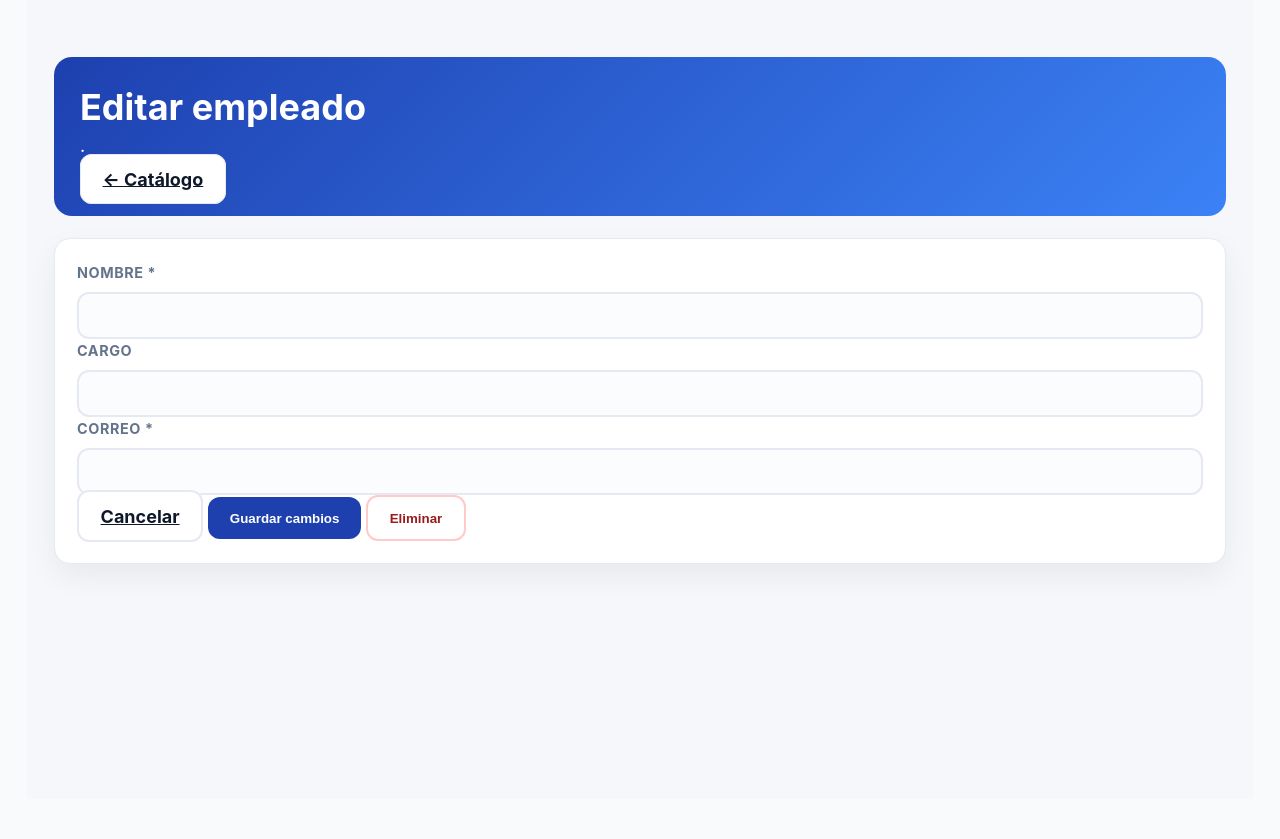
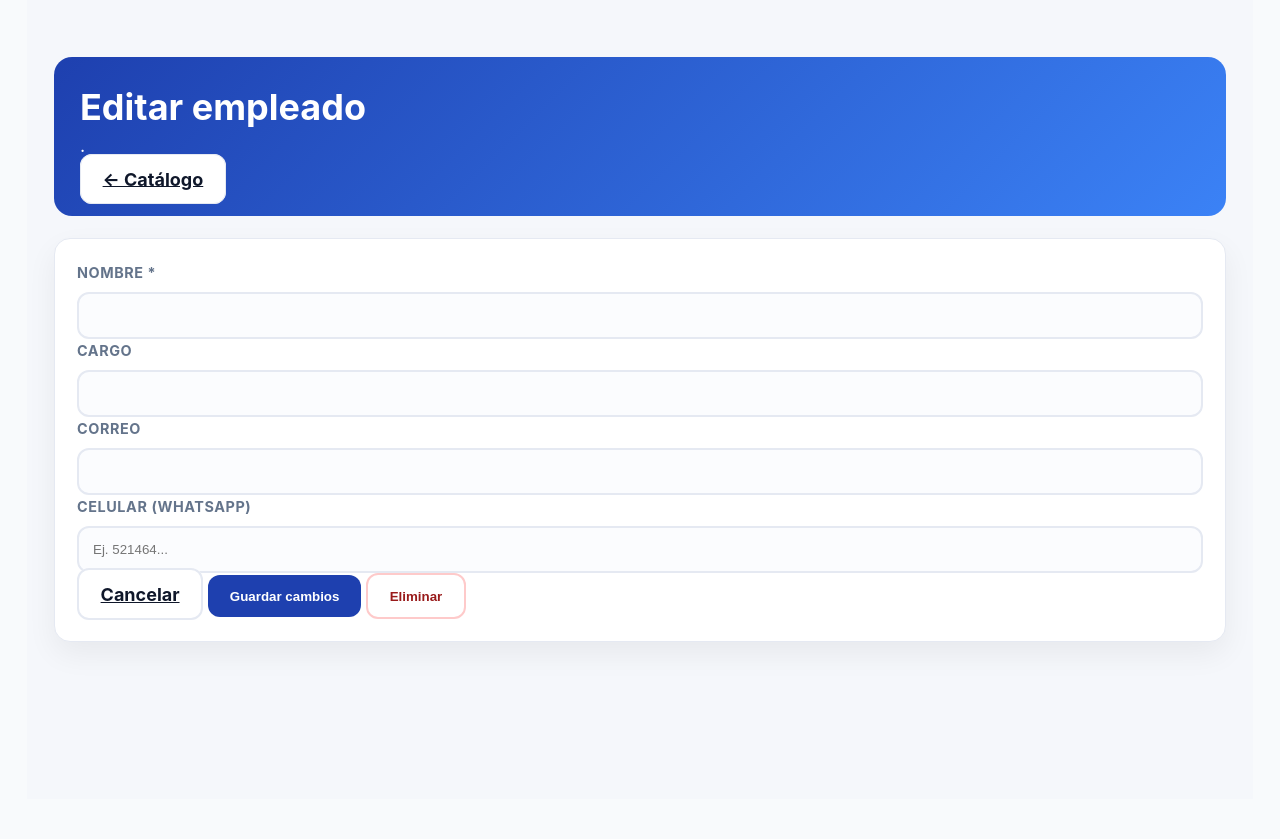
Before and after one commit to IvanOlvera25/appRegistrosEmex, a Flask app: template emex/templates/admin/employee_edit.html in a window 1280 px wide. Shown: the part 108-947 px from the top of the page. Run offline with Flask 3, Linux system fonts and the light colour scheme; the template is opened without the code that fills it, so the values that code supplies are empty; the visitor is signed in with stand-in values (Sample User, id 1); data comes from the database, SQL or seed files in the repository.

Commit message:
feat(employees): agregar celular a la gestion de empleados

```diff
--- a/emex/admin/routes.py
+++ b/emex/admin/routes.py
@@ -1495,8 +1495,9 @@ def api_employees_create():
     _ensure_admin()
     data = request.get_json() or {}
     name = (data.get("name") or "").strip()
-    # email puede venir vacío
+    # email y phone pueden venir vacíos
     email = (data.get("email") or "").strip().lower()
+    phone = (data.get("phone") or "").strip()
     job_title = (data.get("job_title") or "").strip()
 
     if not name:
@@ -1506,13 +1507,17 @@ def api_employees_create():
         if db.session.query(User).filter_by(email=email).first():
             return jsonify(success=False, error="Ya existe un usuario con ese correo."), 409
 
+    if phone:
+        if db.session.query(User).filter_by(phone=phone).first():
+            return jsonify(success=False, error="Ese celular ya está registrado en otro usuario."), 409
+
     import secrets
     temp_pw = "Emex-" + secrets.token_urlsafe(10)
-    u = User(name=name, email=(email or None), job_title=(job_title or None), role="worker")
+    u = User(name=name, email=(email or None), phone=(phone or None), job_title=(job_title or None), role="worker")
     u.set_password(temp_pw)
     db.session.add(u)
     db.session.commit()
-    return jsonify(success=True, user={"id": u.id, "name": u.name, "email": u.email, "job_title": u.job_title})
+    return jsonify(success=True, user={"id": u.id, "name": u.name, "email": u.email, "phone": u.phone, "job_title": u.job_title})
 
 @admin_bp.get("/api/employees/<int:user_id>", endpoint="api_employees_get")
 @login_required
@@ -1522,7 +1527,7 @@ def api_employees_get(user_id: int):
     u = db.session.get(User, user_id)
     if not u:
         return jsonify(success=False, error="Empleado no encontrado."), 404
-    return jsonify(success=True, user={"id": u.id, "name": u.name, "email": u.email, "job_title": u.job_title})
+    return jsonify(success=True, user={"id": u.id, "name": u.name, "email": u.email, "phone": u.phone, "job_title": u.job_title})
 
 # UPDATE
 @admin_bp.put("/api/employees/<int:user_id>", endpoint="api_employees_update")
@@ -1537,6 +1542,7 @@ def api_employees_update(user_id: int):
     data = request.get_json() or {}
     name = (data.get("name") or "").strip()
     email = (data.get("email") or "").strip().lower()
+    phone = (data.get("phone") or "").strip()
     job_title = (data.get("job_title") or "").strip()
 
     if not name:
@@ -1547,8 +1553,14 @@ def api_employees_update(user_id: int):
         if other:
             return jsonify(success=False, error="Ese correo ya está en uso por otro usuario."), 409
 
+    if phone:
+        other_phone = db.session.query(User).filter(User.phone == phone, User.id != u.id).first()
+        if other_phone:
+            return jsonify(success=False, error="Ese celular ya está en uso por otro usuario."), 409
+
     u.name = name
     u.email = (email or None)
+    u.phone = (phone or None)
     u.job_title = (job_title or None)
     try:
         db.session.commit()
@@ -1556,7 +1568,7 @@ def api_employees_update(user_id: int):
         db.session.rollback()
         return jsonify(success=False, error="Error de integridad."), 400
 
-    return jsonify(success=True, user={"id": u.id, "name": u.name, "email": u.email, "job_title": u.job_title})
+    return jsonify(success=True, user={"id": u.id, "name": u.name, "email": u.email, "phone": u.phone, "job_title": u.job_title})
 
 
 @admin_bp.delete("/api/employees/<int:user_id>", endpoint="api_employees_delete")
--- a/emex/templates/admin/employee_edit.html
+++ b/emex/templates/admin/employee_edit.html
@@ -38,8 +38,12 @@
             <input id="job_title" class="input" value="{{ emp.job_title or '' }}">
           </div>
           <div class="control mb-3">
-            <label class="label">Correo *</label>
-            <input id="email" type="email" class="input" value="{{ emp.email }}" required>
+            <label class="label">Correo</label>
+            <input id="email" type="email" class="input" value="{{ emp.email or '' }}">
+          </div>
+          <div class="control mb-3">
+            <label class="label">Celular (WhatsApp)</label>
+            <input id="phone" type="tel" class="input" value="{{ emp.phone or '' }}" placeholder="Ej. 521464...">
           </div>
 
           <div id="err" class="text-danger mb-2" style="display:none"></div>
@@ -61,10 +65,11 @@ function save(e){
   const payload = {
     name: document.getElementById('name').value.trim(),
     job_title: document.getElementById('job_title').value.trim(),
-    email: document.getElementById('email').value.trim()
+    email: document.getElementById('email').value.trim(),
+    phone: document.getElementById('phone').value.trim()
   };
   const err = document.getElementById('err');
-  if(!payload.name || !payload.email){ err.textContent='Nombre y correo son obligatorios.'; err.style.display='block'; return; }
+  if(!payload.name){ err.textContent='El nombre es obligatorio.'; err.style.display='block'; return; }
 
   fetch(`{{ url_for("admin.api_employees_update", user_id=0)[:-1] }}${id}`, {
     method:'PUT', headers:{'Content-Type':'application/json'}, body:JSON.stringify(payload)
```
Also changed, not shown: emex/templates/admin/employee_create.html (+10 -2 lines), emex/templates/admin/employees_catalog.html (+4 -3 lines).
